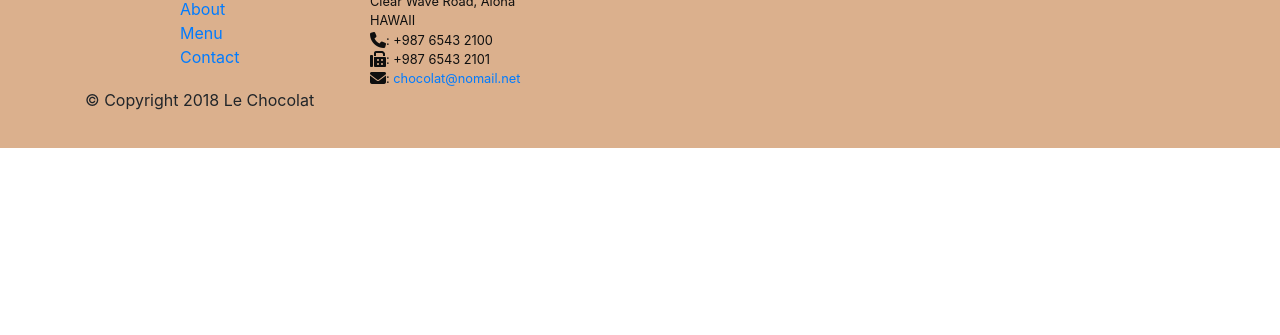
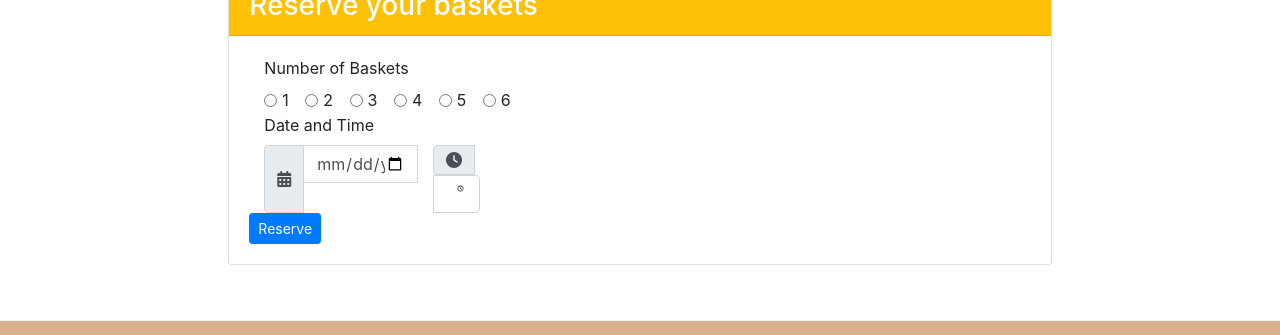
Before and after one commit to triantac/CharaLeChocolat, a plain HTML site: page index.html in a window 1280 px wide. Shown: the part 1592-1927 px from the top of the page. Before the commit the page ends 1740 px from the top, so only its background shows below. Drawn offline with nearby package versions, Linux system fonts and the light colour scheme.

Commit message:
Bootstrap Assignment 9 Task 1

```diff
--- a/index.html
+++ b/index.html
@@ -32,7 +32,8 @@
                         <a class="nav-link" href="#"><span class="fa fa-list fa-lg"></span> Menu</a>
                     </li>
                     <li class="nav-item">
-                        <a class="nav-link" href="./contactus.html"><span class="fa fa-address-card fa-lg"></span> Contact</a>
+                        <a class="nav-link" href="./contactus.html"><span class="fa fa-address-card fa-lg"></span>
+                            Contact</a>
                     </li>
                 </ul>
             </div>
@@ -61,8 +62,8 @@
             </div>
             <div class="col-sm col-md">
                 <div class="media">
-                    <img class="d-flex mr-3 img-thumbnail align-self-center"
-                        src="images/dark85.jpg" alt="85% DARK CHOCOLATE">
+                    <img class="d-flex mr-3 img-thumbnail align-self-center" src="images/dark85.jpg"
+                        alt="85% DARK CHOCOLATE">
                     <div class="media-body">
                         <h2 class="mt-0">85% DARK CHOCOLATE <span class="badge badge-danger">HOT</span>
                             <span class="badge badge-pill badge-success">$0.99</span>
@@ -81,8 +82,8 @@
             </div>
             <div class="col-sm col-md">
                 <div class="media">
-                    <img class="d-flex mr-3 img-thumbnail align-self-center"
-                        src="images/promotion.jpg" alt="Our basket">
+                    <img class="d-flex mr-3 img-thumbnail align-self-center" src="images/promotion.jpg"
+                        alt="Our basket">
                     <div class="media-body">
                         <h2 class="mt-0">Our basket <span class="badge badge-danger">NEW</span>
                             <span class="badge badge-pill badge-success">$4.99</span>
@@ -99,8 +100,8 @@
             </div>
             <div class="col-sm col-md">
                 <div class="media">
-                    <img class="d-flex mr-3 img-thumbnail align-self-center"
-                        src="images/cartoonVasilis.png" alt="Vasilis Wilson">
+                    <img class="d-flex mr-3 img-thumbnail align-self-center" src="images/cartoonVasilis.png"
+                        alt="Vasilis Wilson">
                     <div class="media-body">
                         <h2 class="mt-0">Vasilis Wilson</h2>
                         <p class="col d-none d-md-block">Vasilis is well informed of all the current
@@ -110,6 +111,69 @@
             </div>
         </div>
     </div>
+
+    <div class="row row-content align-items-center justify-content-center">
+        <div class="col col-sm-8">
+            <div class="card">
+                <h3 class="card-header bg-warning text-white">Reserve your baskets</h3>
+                <div class="card-body">
+                    <form>
+                        <div class="form-group-row">
+                            <label class="col-12 col-sm-3">Number of Baskets
+                            </label>
+                            <div class= "col col-sm">
+                            <div class="form-check form-check-inline">
+                                <input class="form-check-input" type="radio" name="inlineRadioOptions" id="inlineRadio1" value="option1">
+                                <label class="form-check-label" for="inlineRadio1">1</label>
+                            </div>
+                                <div class="form-check form-check-inline">
+                                    <input class="form-check-input" type="radio" name="inlineRadioOptions" id="inlineRadio2" value="option2">
+                                    <label class="form-check-label" for="inlineRadio2">2</label>
+                                </div>
+                                    <div class="form-check form-check-inline">
+                                        <input class="form-check-input" type="radio" name="inlineRadioOptions" id="inlineRadio3" value="option3">
+                                        <label class="form-check-label" for="inlineRadio3">3</label>
+                                    </div>
+                                        <div class="form-check form-check-inline">
+                                            <input class="form-check-input" type="radio" name="inlineRadioOptions" id="inlineRadio4" value="option4">
+                                            <label class="form-check-label" for="inlineRadio4">4</label>
+                                        </div>
+                                            <div class="form-check form-check-inline">
+                                                <input class="form-check-input" type="radio" name="inlineRadioOptions" id="inlineRadio5" value="option5">
+                                                <label class="form-check-label" for="inlineRadio5">5</label>
+                                            </div>
+                                            <div class="form-check form-check-inline">
+                                                    <input class="form-check-input" type="radio" name="inlineRadioOptions" id="inlineRadio6" value="option6">
+                                                    <label class="form-check-label" for="inlineRadio6">6</label>
+                                                </div>
+                                                </div>
+                        </div>
+                        <div class="form-group-row">
+                        <label class="col-12 col-sm-3">Date and Time
+                        </label>
+                        <div class="input-group col-12 col-sm-4">
+                            <div class="input-group-prepend">
+                                <span class="input-group-text" id="date"><i class="fa fa-calendar"
+                                    aria-hidden="true"></i></span>
+                            </div>
+                            <input type="date" class= "form-control" id="dateInput">
+                            <div class="input-group col-12 col-sm-4">
+                            <div class="input-group-prepend">
+                                <span class="input-group-text" id="time"><i class="fa fa-clock"
+                                    aria-hidden="true"></i></span>
+                            </div>
+                            <input type="time" class= "form-control" id="timeInput">
+                        </div>
+                        </div>
+                        </div>
+                        <div><button type="submit" class="btn btn-primary btn-sm col-sm-offset-2">Reserve</button></div>
+                    </form>
+                </div>
+            </div>
+        </div>
+    </div>
+
+
 
     <footer class="footer">
         <div class="container">
@@ -137,7 +201,7 @@
                 </div>
                 <div class="col col-sm-4">
                     <div>
-                        <a class="btn btn-social-icon btn-google-plus" href ="http://google.com/+">
+                        <a class="btn btn-social-icon btn-google-plus" href="http://google.com/+">
                             <i class="fa fa-google-plus"></i></a>
                         <a class="btn btn-social-icon btn-facebook" href="http://www.facebook.com/profile.php?id=">
                             <i class="fa fa-facebook"></i></a>
@@ -158,6 +222,8 @@
                 </div>
             </div>
         </div>
+
+
     </footer>
 
     <!-- jQuery first, then Tether, then Bootstrap JS. -->
```
Lines whose indentation alone changed are shown as unchanged.
